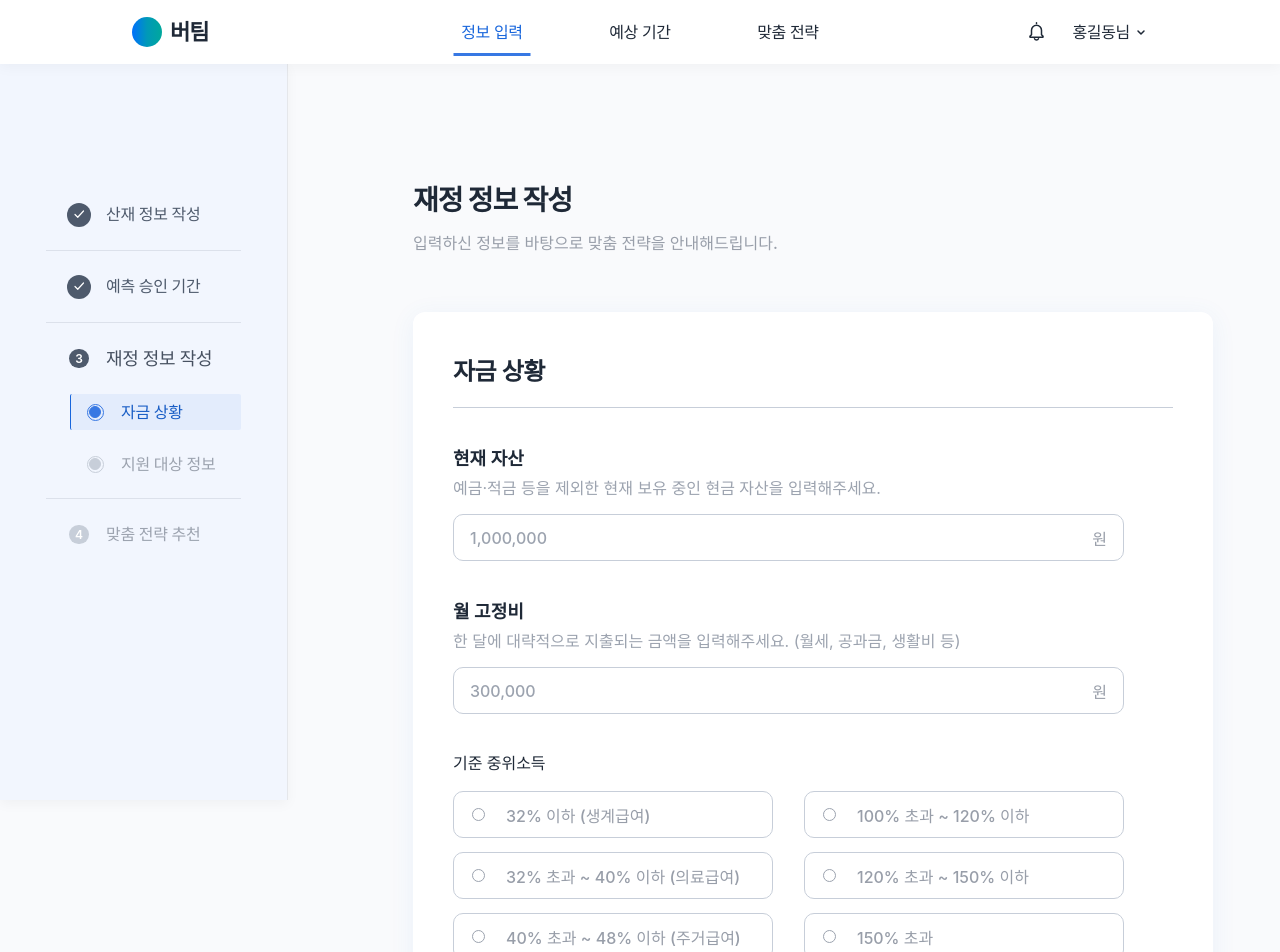
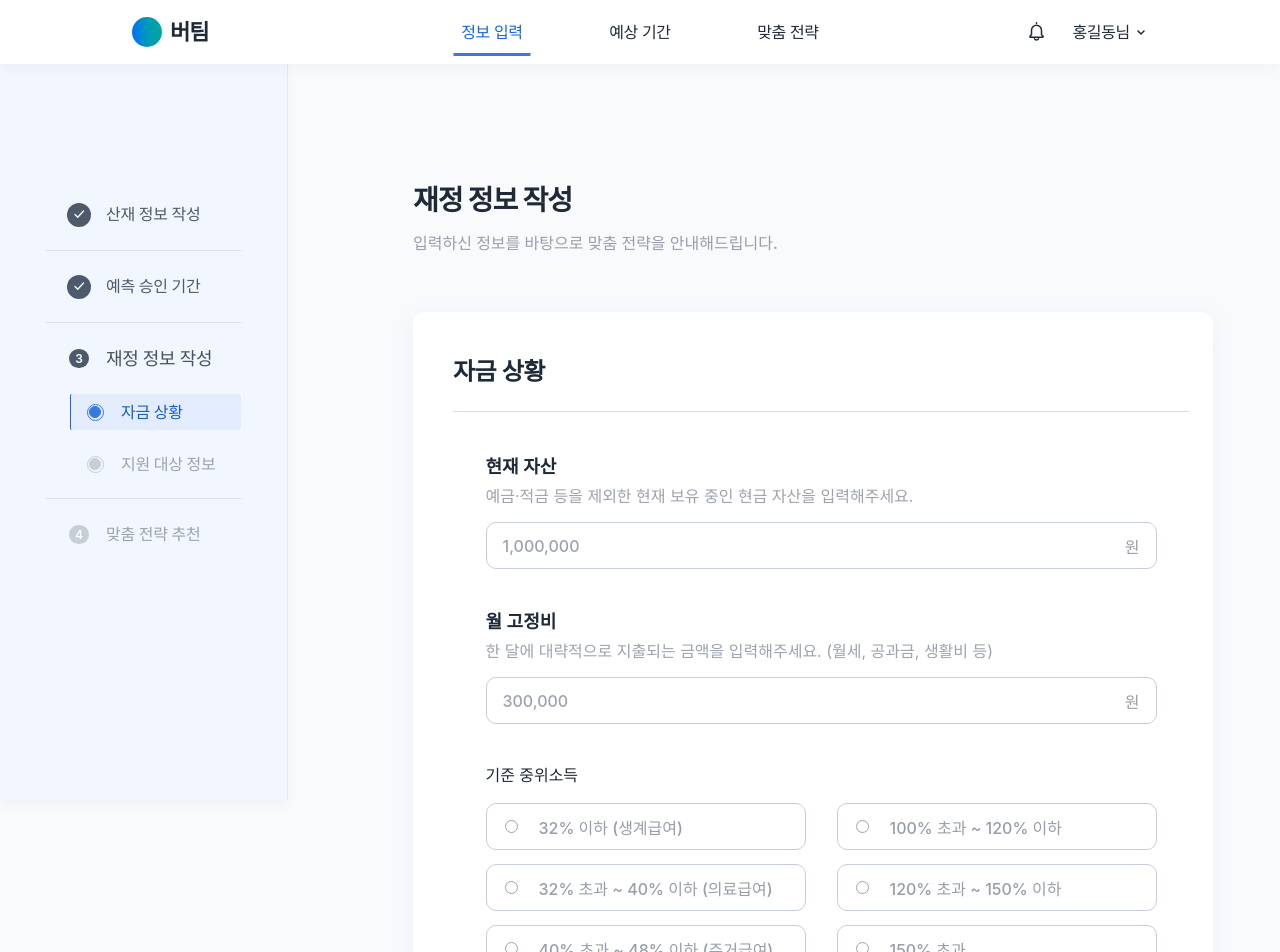
Before and after one commit to BUTIM-butim/BUTIM-FE, a React (Vite) app: page /financial-info in a window 1280 px wide. Shown: the top 952 px of the page. Built offline with nearby package versions, Linux system fonts and the light colour scheme; no server answers; a web font is replaced by a local one.

Commit message:
style: 자금 상황 입력 폼 UI 스타일 조정

```diff
--- a/src/components/financial/FundStatusForm.tsx
+++ b/src/components/financial/FundStatusForm.tsx
@@ -1,25 +1,37 @@
 import type { FundStatusData } from '../../types/financial';
 import InformationLongRightInput from '../common/input/InformationLongRightInput';
 import InformationOptionField from '../common/option/InformationOptionField';
-import { MEDIAN_INCOME_OPTIONS, EMPLOYMENT_STATUS_OPTIONS } from '../../constants/financialOptions';
+import {
+  MEDIAN_INCOME_OPTIONS,
+  EMPLOYMENT_STATUS_OPTIONS,
+} from '../../constants/financialOptions';
 
 type FundStatusFormProps = {
   data: FundStatusData;
   onChange: (data: FundStatusData) => void;
+  errors?: Partial<Record<keyof FundStatusData, boolean>>;
 };
 
-export default function FundStatusForm({ data, onChange }: FundStatusFormProps) {
+export default function FundStatusForm({
+  data,
+  onChange,
+  errors = {},
+}: FundStatusFormProps) {
   const set =
     <K extends keyof FundStatusData>(key: K) =>
     (value: FundStatusData[K]) =>
       onChange({ ...data, [key]: value });
 
   return (
-    <div>
-      <h2 className="typo-inform-sub-section text-text-black">자금 상황</h2>
-      <div className="mb-[36px] mt-[20px] h-[1px] bg-line-gray" />
+    <div className="flex w-[736px] flex-col items-center gap-[40px]">
+      <div className="flex w-[736px] flex-col items-start gap-[24px]">
+        <h2 className="typo-inform-sub-section text-text-black">
+          자금 상황
+        </h2>
+        <div className="h-[1px] w-[736px] bg-line-gray opacity-70" />
+      </div>
 
-      <div className="flex flex-col gap-[36px]">
+      <div className="flex w-[671px] flex-col items-start gap-[38px]">
         <InformationLongRightInput
           id="currentAssets"
           label="현재 자산"
@@ -27,6 +39,7 @@ export default function FundStatusForm({ data, onChange }: FundStatusFormProps)
           measure="원"
           placeholder="1,000,000"
           value={data.currentAssets}
+          error={errors.currentAssets}
           onChange={(e) => set('currentAssets')(e.target.value)}
         />
 
@@ -37,6 +50,7 @@ export default function FundStatusForm({ data, onChange }: FundStatusFormProps)
           measure="원"
           placeholder="300,000"
           value={data.monthlyFixedExpense}
+          error={errors.monthlyFixedExpense}
           onChange={(e) => set('monthlyFixedExpense')(e.target.value)}
         />
 
@@ -44,6 +58,7 @@ export default function FundStatusForm({ data, onChange }: FundStatusFormProps)
           label="기준 중위소득"
           options={MEDIAN_INCOME_OPTIONS}
           value={data.incomeLevel}
+          error={errors.incomeLevel}
           onChange={(v) => set('incomeLevel')(v as FundStatusData['incomeLevel'])}
         />
 
@@ -51,8 +66,11 @@ export default function FundStatusForm({ data, onChange }: FundStatusFormProps)
           label="현재 고용 상태"
           options={EMPLOYMENT_STATUS_OPTIONS}
           value={data.currentEmploymentStatus}
+          error={errors.currentEmploymentStatus}
           onChange={(v) =>
-            set('currentEmploymentStatus')(v as FundStatusData['currentEmploymentStatus'])
+            set('currentEmploymentStatus')(
+              v as FundStatusData['currentEmploymentStatus'],
+            )
           }
         />
       </div>
```
